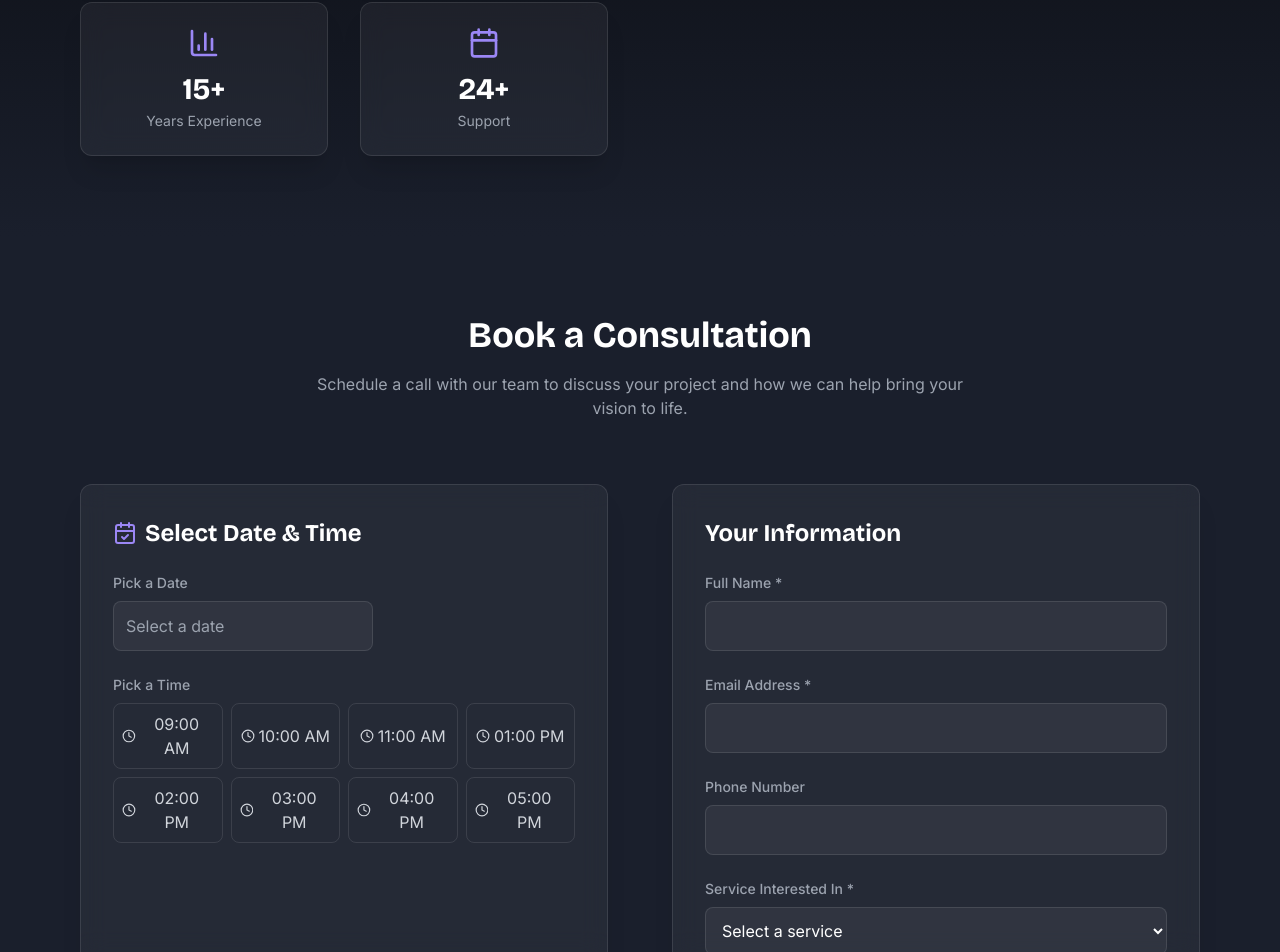
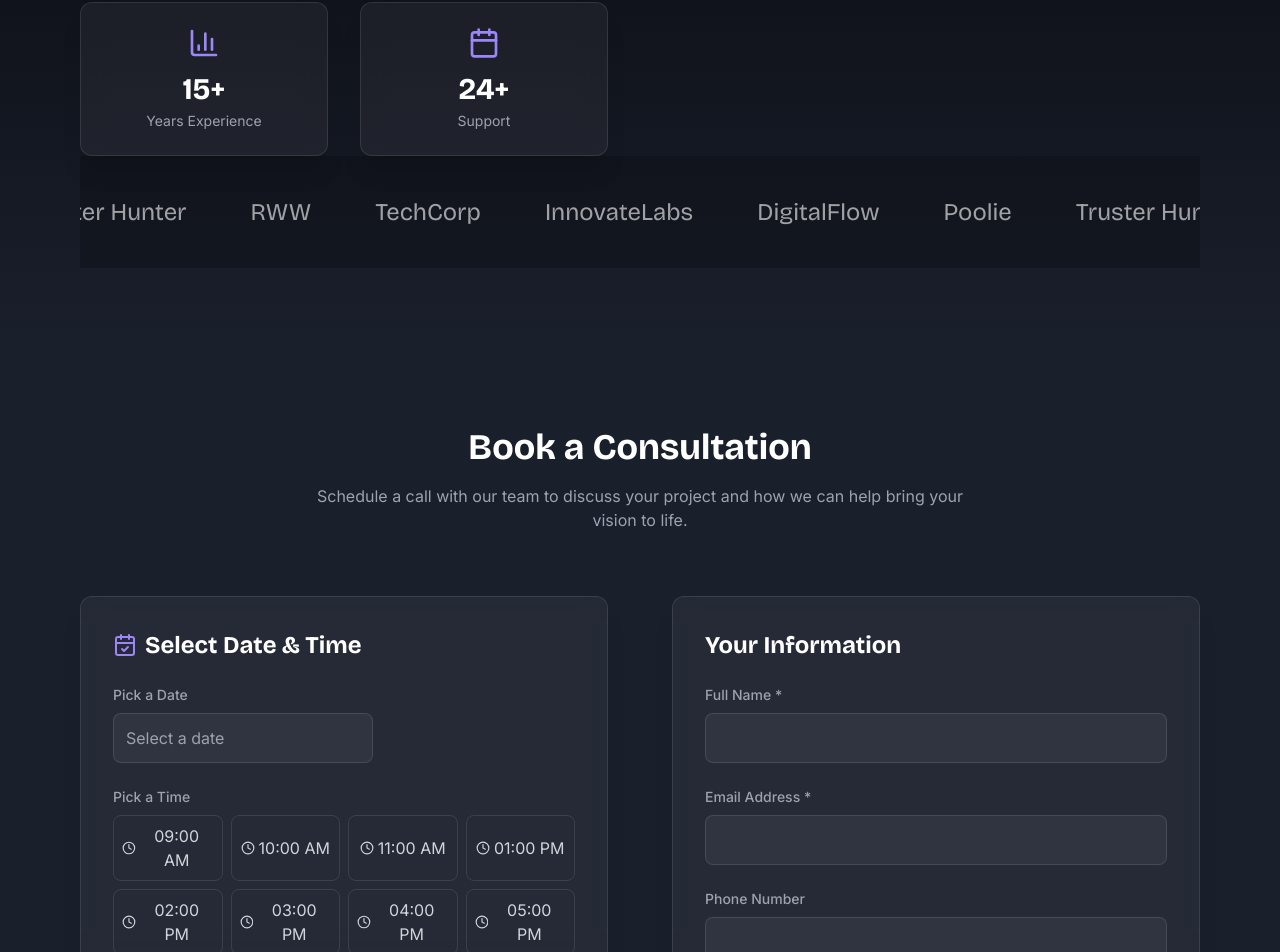
Before and after one commit to AmanYaqoob/blion-digital-pulse, a React (Vite) app: page / in a window 1280 px wide. Shown: the part 3719-4671 px from the top of the page. Built offline with nearby package versions, Linux system fonts and the light colour scheme.

Commit message:
feat: Add about section animation and company carousel
- Implemented animation to start counting numbers in the about section when it comes into view.
- Added a horizontal company carousel with specified company names.

```diff
--- a/src/components/About.tsx
+++ b/src/components/About.tsx
@@ -1,14 +1,13 @@
-
 import React, { useRef, useEffect, useState } from "react";
 import { motion, useInView } from "framer-motion";
 import { CheckCircle, Users, BarChart3, Calendar, Code, Database, Globe, Cloud, Cpu, Monitor } from "lucide-react";
 
-const CountUpNumber = ({ end, duration = 2000 }) => {
+const CountUpNumber = ({ end, duration = 2000, inView }) => {
   const [count, setCount] = useState(0);
-  const [isAnimating, setIsAnimating] = useState(false);
+  const [hasAnimated, setHasAnimated] = useState(false);
 
   useEffect(() => {
-    if (!isAnimating) return;
+    if (!inView || hasAnimated) return;
 
     let startTime: number;
     let animationFrame: number;
@@ -23,16 +22,13 @@ const CountUpNumber = ({ end, duration = 2000 }) => {
         animationFrame = requestAnimationFrame(animate);
       } else {
         setCount(end);
+        setHasAnimated(true);
       }
     };
 
     animationFrame = requestAnimationFrame(animate);
     return () => cancelAnimationFrame(animationFrame);
-  }, [end, duration, isAnimating]);
-
-  useEffect(() => {
-    setIsAnimating(true);
-  }, []);
+  }, [end, duration, inView, hasAnimated]);
 
   return <>{count}+</>;
 };
@@ -57,9 +53,30 @@ const FloatingIcon = ({ icon, x, y, delay }: { icon: React.ReactNode; x: number;
   </motion.div>
 );
 
+const CompanyMarquee = () => {
+  const companies = [
+    "Poolie", "Truster Hunter", "RWW", "TechCorp", "InnovateLabs", "DigitalFlow"
+  ];
+
+  return (
+    <div className="relative overflow-hidden py-10 bg-black/20">
+      <div className="flex space-x-16 animate-scroll">
+        {[...companies, ...companies].map((company, index) => (
+          <span
+            key={index}
+            className="text-2xl font-bricolage text-white/60 whitespace-nowrap"
+          >
+            {company}
+          </span>
+        ))}
+      </div>
+    </div>
+  );
+};
+
 const About = () => {
   const ref = useRef(null);
-  const isInView = useInView(ref, { once: false, amount: 0.3 });
+  const isInView = useInView(ref, { once: true, amount: 0.3 });
 
   const stats = [
     {
@@ -116,7 +133,7 @@ const About = () => {
                   <div className="mb-3">{stat.icon}</div>
                   <div className="text-3xl font-bold font-bricolage mb-1">
                     {typeof stat.value === 'number' ? (
-                      <CountUpNumber end={stat.value} />
+                      <CountUpNumber end={stat.value} inView={isInView} />
                     ) : (
                       stat.value
                     )}
@@ -127,6 +144,8 @@ const About = () => {
             </div>
           </motion.div>
         </div>
+
+        <CompanyMarquee />
       </div>
     </section>
   );
--- a/src/index.css
+++ b/src/index.css
@@ -114,4 +114,17 @@
   .text-gradient {
     @apply bg-gradient-to-r from-blion-purple-light via-blion-purple to-blion-purple-dark bg-clip-text text-transparent;
   }
+
+  @keyframes scroll {
+    0% {
+      transform: translateX(0);
+    }
+    100% {
+      transform: translateX(-50%);
+    }
+  }
+
+  .animate-scroll {
+    animation: scroll 20s linear infinite;
+  }
 }
```
